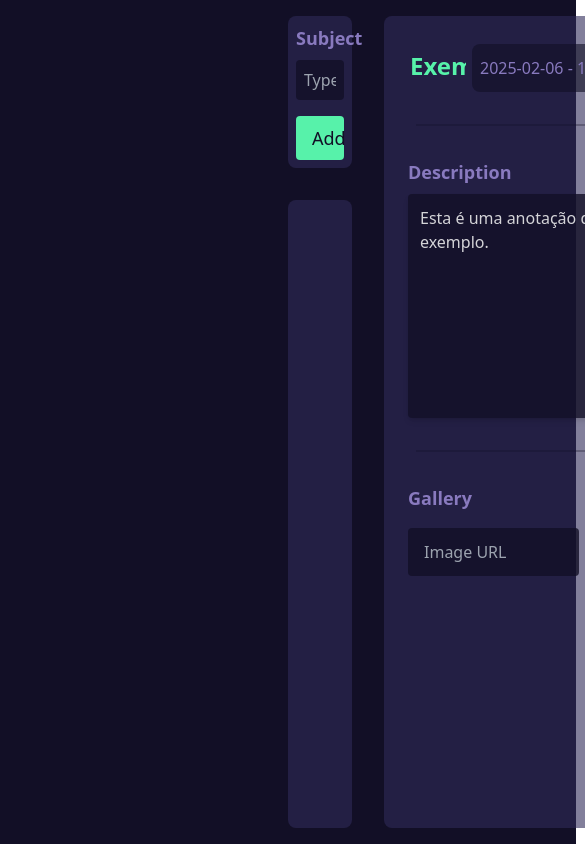
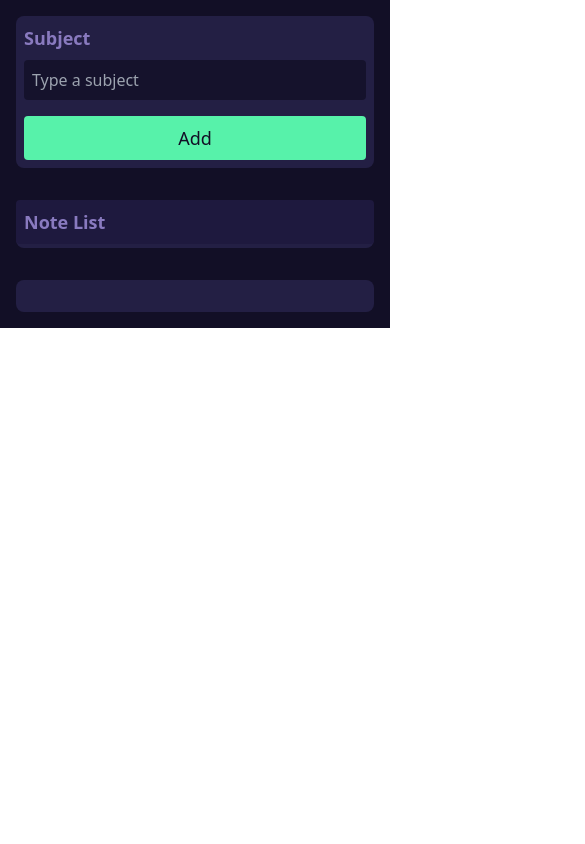
Before and after one commit to EmanuelMarquessf/Noote, a Vue app: page / in a window 390 px wide. Shown: the top 844 px of the page, 585 px wide, since content can reach past the window. Built offline with nearby package versions, Linux system fonts and the light colour scheme; what oh-vue-icons would draw is missing.

Commit message:
Responsivity

```diff
--- a/src/App.vue
+++ b/src/App.vue
@@ -9,14 +9,7 @@ import ImageLoader from "./components/ImageLoader.vue";
 import DateInput from "./components/DateInput.vue";
 
 const notesArray = ref<Note[]>([]);
-const selectedNote = ref<Note>({
-  id: "1",
-  subject: "Exemplo de Tópico",
-  annotation: "Esta é uma anotação de exemplo.",
-  createdAtDate: "2025-02-06",
-  createdAtTime: "12:00",
-  images: [],
-});
+const selectedNote = ref<Note>();
 let previousLength = 0;
 
 
@@ -33,7 +26,8 @@ onMounted(() => {
   let storageValue = localStorage.getItem("notesArray");
   if(storageValue){
     notesArray.value = JSON.parse(storageValue);
-    previousLength = notesArray.value.length
+    selectedNote.value = notesArray.value[notesArray.value.length-1]
+    previousLength = notesArray.value.length;
   }
 })
 
@@ -54,12 +48,15 @@ function excludeNote(id: string) {
 </script>
 
 <template>
-  <div class="bg-background w-full h-[100vh] grid grid-cols-12 py-4 px-72 gap-8">
-    <div class="flex flex-col gap-8 h-full rounded-lg col-span-3">
+  <div class="bg-background w-full md:h-[100vh] grid grid-cols-2 md:grid-cols-12 py-4 px-4  xl:px-72 gap-8">
+    <div class="flex flex-col gap-8 h-full rounded-lg col-span-2 md:col-span-3">
       <NoteInput @addNote="(note : Note) => notesArray.push(note)" />
-      <div class="bg-background2/60 flex-1 rounded-lg">
+      <div class="flex flex-col gap-1 bg-background2/60 flex-1 rounded-lg">
+        <label class="text-secondary font-semibold text-lg py-2 px-2 bg-customBlue-400 rounded" >Note List</label>
         <draggable v-model="notesArray" tag="ul" item-key="id" :animation="300">
+
           <template #item="{ element: note }">
+
             <NoteList
               :note="note"
               :selectedNote="selectedNote"
@@ -70,9 +67,9 @@ function excludeNote(id: string) {
         </draggable>
       </div>
     </div>
-    <div class="p-4 px-6 bg-background2/60 h-full rounded-lg col-span-9">
+    <div class="p-4 px-6 bg-background2/60 h-full rounded-lg col-span-2 md:col-span-9">
       <div v-if="selectedNote" class="flex flex-col gap-8">
-        <div class="flex flex-row gap-1">
+        <div class="flex flex-row flex-wrap md:flex-nowrap gap-1">
           <input
             class="w-full py-2 mt-2 bg-background2/0 text-accent text-2xl font-bold border-2 border-background2/0 focus:outline-none"
             type="text"
--- a/src/components/ImageLoader.vue
+++ b/src/components/ImageLoader.vue
@@ -25,12 +25,12 @@ const addImage = () => {
         v-model="typedAux"
         placeholder="Image URL"
         type="text"
-        class="py-2 px-4 col-span-10 bg-customBlue-450/80 rounded focus:border-none text-customBlue-50 focus:outline-none"
+        class="py-2 px-4 col-span-8 md:col-span-10 bg-customBlue-450/80 rounded focus:border-none text-customBlue-50 focus:outline-none"
       />
       <button
         :disabled="!typedAux || props.selectedNote?.images.length > 7"
         @click="addImage"
-        class="bg-secondary py-3 col-span-2 rounded disabled:opacity-40"
+        class="bg-secondary py-3 col-span-4 md:col-span-2 rounded disabled:opacity-60 text-text"
       >
         Load
       </button>
```
